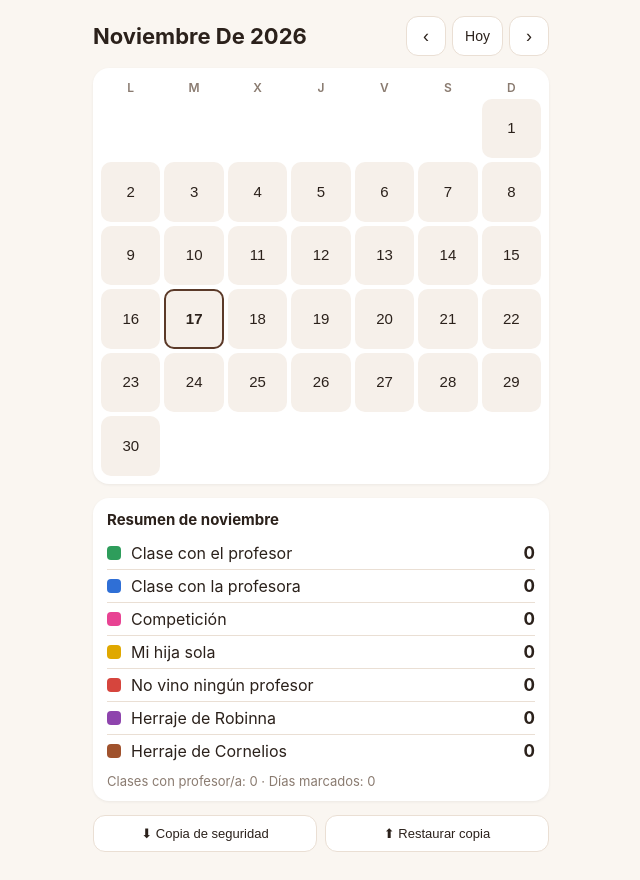
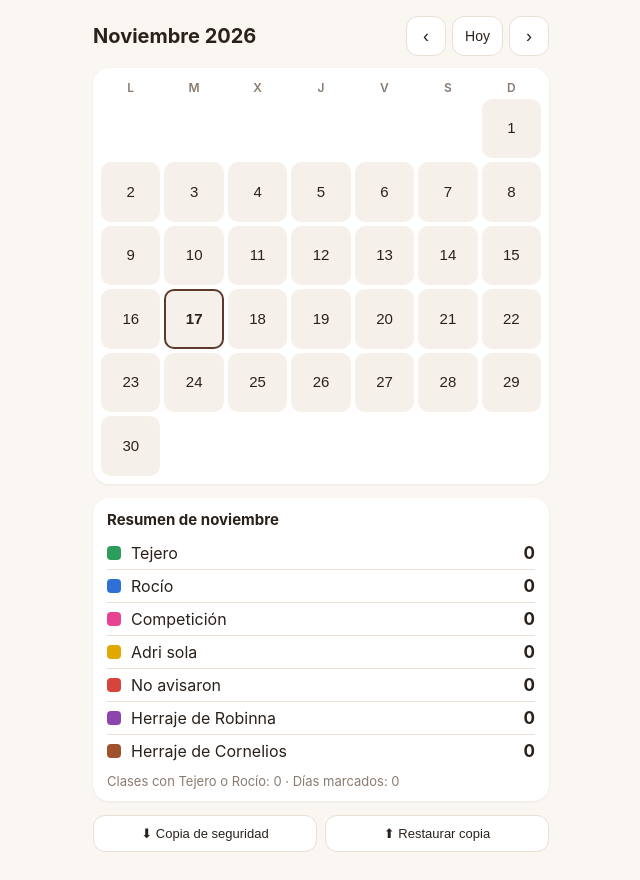
Before and after one commit to accounting152/Clasescaballo, a plain HTML site: page index.html in a window 1280 px wide. Shown: the whole page, without its empty margins (319-959 px from the left). Drawn offline with Linux system fonts and the light colour scheme.

Commit message:
Renombrar opciones: Tejero, Rocío, Adri sola, No avisaron
Co-Authored-By: Claude Opus 5.5 <noreply@anthropic.com>
Claude-Session: https://claude.ai/code/session_01Kw15b8TuBbi6runjJDcNge

```diff
--- a/index.html
+++ b/index.html
@@ -32,7 +32,7 @@
   }
   .wrap { max-width: 480px; margin: 0 auto; padding: 12px; }
   header { display: flex; align-items: center; justify-content: space-between; margin: 4px 0 12px; }
-  header h1 { font-size: 22px; margin: 0; text-transform: capitalize; }
+  header h1 { font-size: 20px; margin: 0; }
   .nav { display: flex; gap: 6px; }
   .nav button {
     border: 1px solid var(--line); background: var(--card); color: var(--ink);
@@ -88,7 +88,7 @@
     animation: sube .18s ease-out;
   }
   @keyframes sube { from { transform: translateY(40px); opacity: .5; } to { transform: none; opacity: 1; } }
-  .hoja h3 { margin: 0 0 12px; font-size: 17px; text-transform: capitalize; }
+  .hoja h3 { margin: 0 0 12px; font-size: 17px; }
   .opc { display: grid; gap: 8px; }
   .opc button {
     display: flex; align-items: center; gap: 12px; padding: 14px; border-radius: 14px;
@@ -149,11 +149,11 @@
 
 <script>
 const TIPOS = {
-  profe: { nombre: "Clase con el profesor", corto: "PROFE", color: "var(--profe)" },
-  profa: { nombre: "Clase con la profesora", corto: "PROFA", color: "var(--profa)" },
+  profe: { nombre: "Tejero",      corto: "TEJERO", color: "var(--profe)" },
+  profa: { nombre: "Rocío",      corto: "ROCÍO", color: "var(--profa)" },
   compe: { nombre: "Competición",            corto: "COMPE", color: "var(--compe)" },
-  sola:  { nombre: "Mi hija sola",           corto: "SOLA",  color: "var(--sola)"  },
-  nadie: { nombre: "No vino ningún profesor", corto: "NADIE", color: "var(--nadie)" },
+  sola:  { nombre: "Adri sola",     corto: "ADRI",  color: "var(--sola)"  },
+  nadie: { nombre: "No avisaron", corto: "NO AV.", color: "var(--nadie)" },
 };
 const HERRAJES = {
   robinna:   { nombre: "Herraje de Robinna",   corto: "R", color: "var(--robinna)" },
@@ -172,6 +172,7 @@ const hoy = new Date();
 let vista = new Date(hoy.getFullYear(), hoy.getMonth(), 1);
 let diaAbierto = null;
 
+const mayus = t => t.charAt(0).toUpperCase() + t.slice(1);
 const pad = n => String(n).padStart(2, "0");
 const claveDia = (y, m, d) => `${y}-${pad(m + 1)}-${pad(d)}`;
 const fmtMes = new Intl.DateTimeFormat("es-ES", { month: "long", year: "numeric" });
@@ -179,7 +180,7 @@ const fmtDia = new Intl.DateTimeFormat("es-ES", { weekday: "long", day: "numeric
 
 function pintar() {
   const y = vista.getFullYear(), m = vista.getMonth();
-  document.getElementById("titulo").textContent = fmtMes.format(vista);
+  document.getElementById("titulo").textContent = mayus(fmtMes.format(vista).replace(" de ", " "));
   const grid = document.getElementById("grid");
   grid.innerHTML = "";
   const offset = (new Date(y, m, 1).getDay() + 6) % 7; // lunes primero
@@ -221,13 +222,13 @@ function pintar() {
     filas.innerHTML += `<div class="fila"><span class="dot" style="background:${info.color}"></span>${info.nombre}<span class="n">${cuentaH[h]}</span></div>`;
   }
   const clases = cuenta.profe + cuenta.profa;
-  document.getElementById("total").textContent = `Clases con profesor/a: ${clases} · Días marcados: ${clases + cuenta.compe + cuenta.sola + cuenta.nadie}`;
+  document.getElementById("total").textContent = `Clases con Tejero o Rocío: ${clases} · Días marcados: ${clases + cuenta.compe + cuenta.sola + cuenta.nadie}`;
 }
 
 function abrir(y, m, d) {
   diaAbierto = claveDia(y, m, d);
   const reg = datos[diaAbierto] || {};
-  document.getElementById("hojaTitulo").textContent = fmtDia.format(new Date(y, m, d));
+  document.getElementById("hojaTitulo").textContent = mayus(fmtDia.format(new Date(y, m, d)));
   const cont = document.getElementById("opciones");
   cont.innerHTML = "";
   for (const [t, info] of Object.entries(TIPOS)) {
```
Also changed, not shown: 1 other file.
